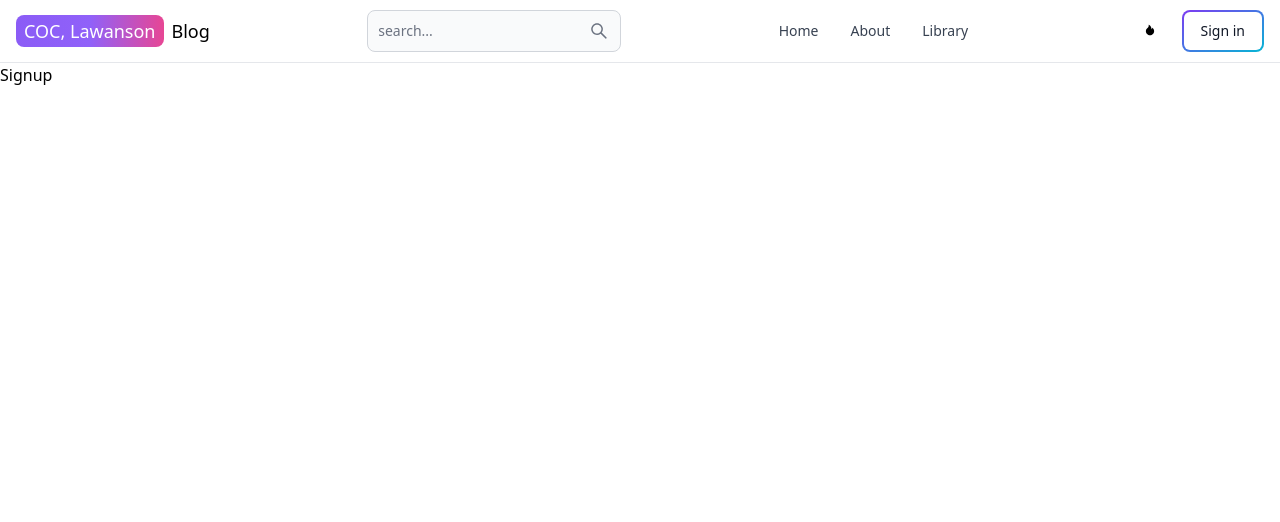
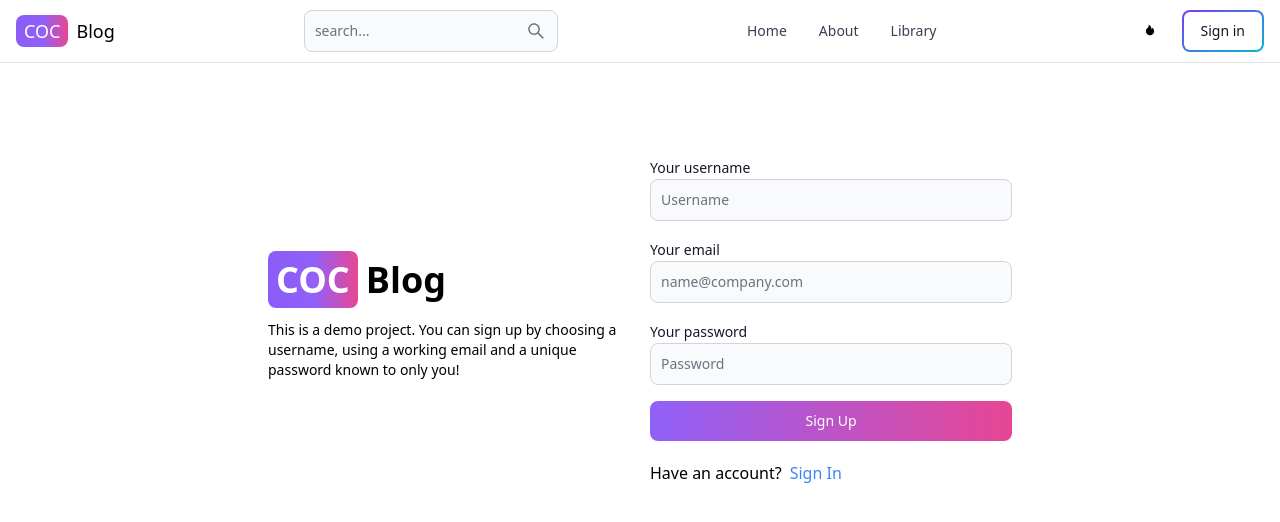
Before and after one commit to sirphilalx/churchofchristlawanson, a React (Vite) app in the folder client/: page /sign-up in a window 1280 px wide. Shown: the top 522 px of the page. Built offline with nearby package versions, Linux system fonts and the light colour scheme.

Commit message:
created a complete sign up component

```diff
--- a/client/src/components/Header.jsx
+++ b/client/src/components/Header.jsx
@@ -9,7 +9,7 @@
     <Navbar className="border-b">
       <Link to="/" className="self-center whitespace-nowrap text-sm sm:text-lg">
         <span className="px-2 py-1 bg-gradient-to-r from-violet-500 via-purple-500 to-pink-500 rounded-lg text-white mr-2">
-          COC, Lawanson
+          COC
         </span>
         Blog
       </Link>
--- a/client/src/pages/Signup.jsx
+++ b/client/src/pages/Signup.jsx
@@ -1,7 +1,63 @@
+import { Button, Label, TextInput } from "flowbite-react";
 import React from "react";
+import { Link } from "react-router-dom";
 
 const Signup = () => {
-  return <div>Signup</div>;
+  return (
+    <>
+      <div className="min-h-screen mt-20">
+        <div className="flex p-3 max-w-3xl mx-auto flex-col md:flex-row md:items-center gap-5 ">
+          {/* left side */}
+          <div className="flex-1">
+            <Link to="/" className="font-bold dark:text-white text-4xl">
+              <span className="px-2 py-1 bg-gradient-to-r from-violet-500 via-purple-500 to-pink-500 rounded-lg text-white mr-2">
+                COC
+              </span>
+              Blog
+            </Link>
+            <p className="text-sm mt-5">
+              This is a demo project. You can sign up by choosing a username,
+              using a working email and a unique password known to only you!
+            </p>
+          </div>
+          {/* right side */}
+          <div className="flex-1">
+            <form className="flex flex-col gap-4">
+              <div>
+                <Label value="Your username" />
+                <TextInput type="text" placeholder="Username" id="username" />
+              </div>
+              <div>
+                <Label value="Your email" />
+                <TextInput
+                  type="email"
+                  placeholder="name@company.com"
+                  id="email"
+                />
+              </div>
+              <div>
+                <Label value="Your password" />
+                <TextInput
+                  type="password"
+                  placeholder="Password"
+                  id="password"
+                />
+              </div>
+              <Button gradientDuoTone="purpleToPink" type="submit">
+                Sign Up
+              </Button>
+            </form>
+            <div className="mt-5 flex gap-2 ">
+              <span>Have an account?</span>
+              <Link to="/sign-in" className="text-blue-500">
+                Sign In
+              </Link>
+            </div>
+          </div>
+        </div>
+      </div>
+    </>
+  );
 };
 
 export default Signup;
```
